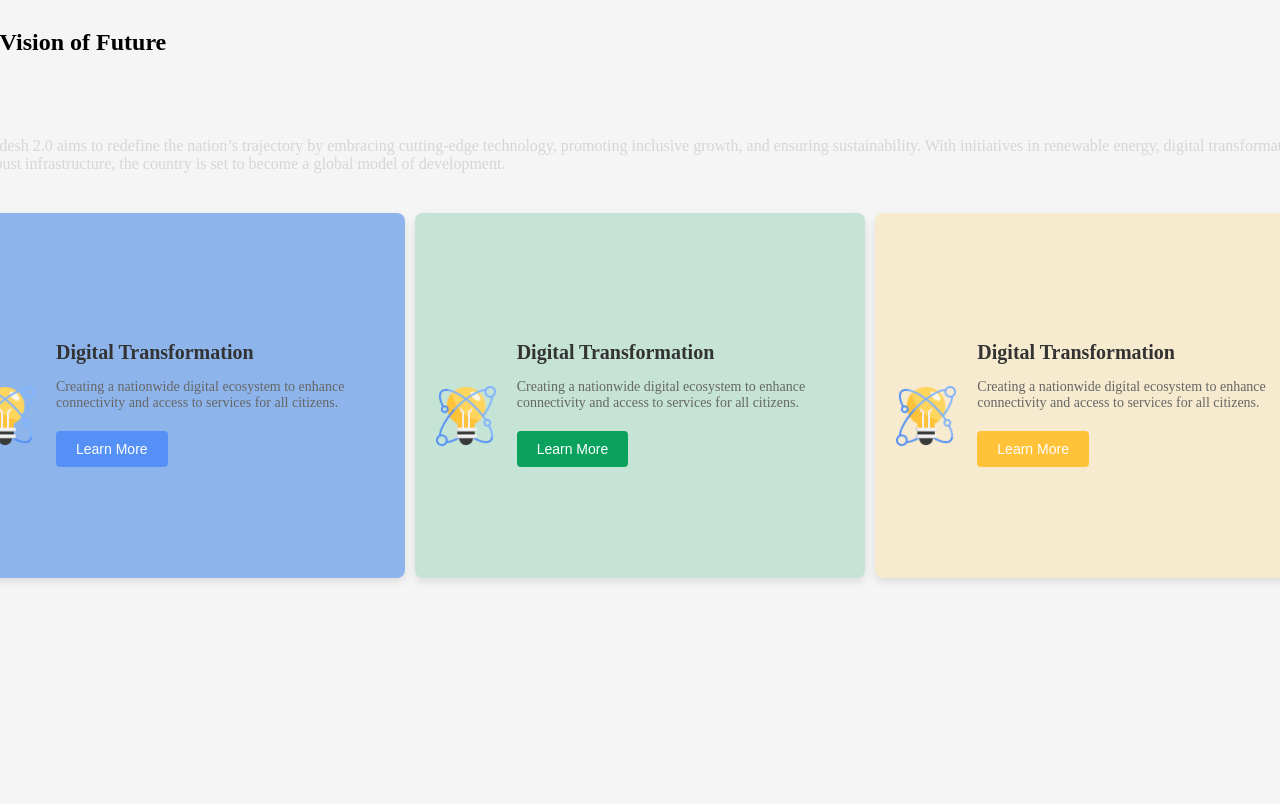
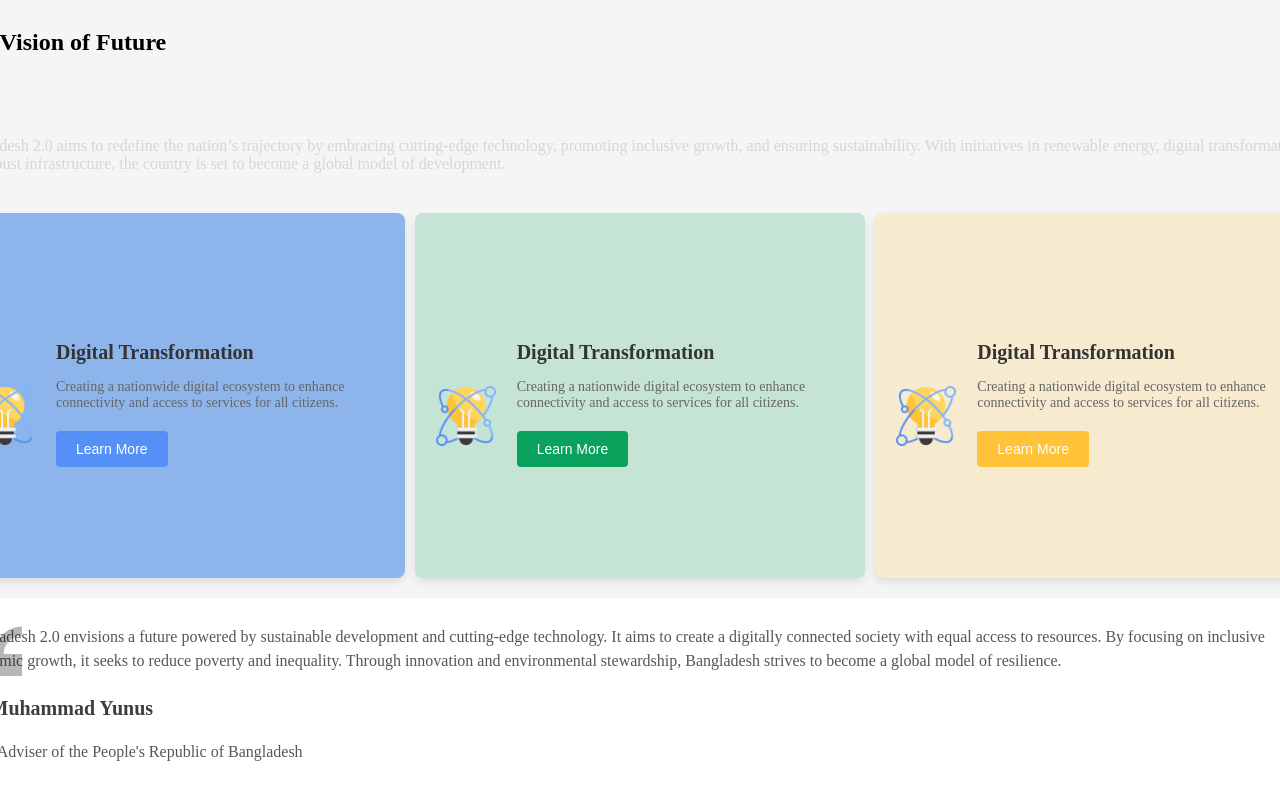
Before and after one commit to Antik-12/programming_hero_Assisgment_1, a plain HTML site: page index.html in a window 1280 px wide. Shown: the part 747-1551 px from the top of the page. Before the commit the page ends 1345 px from the top, so only its background shows below. Drawn offline with Linux system fonts and the light colour scheme.

Commit message:
the vision of future

```diff
--- a/index.html
+++ b/index.html
@@ -63,6 +63,17 @@
           </div>
         </div>
       </div>
+
+      <div class="dr-younus">
+        <div class="dr-younus-2">
+          <p class="dr-younus-p">Bangladesh 2.0 envisions a future powered by sustainable development and cutting-edge technology. It aims to create a digitally connected society with equal access to resources. By focusing on inclusive economic growth, it seeks to reduce poverty and inequality. Through innovation and environmental stewardship, Bangladesh strives to become a global model of resilience.
+
+        </p>
+
+        <h3 class="dr-younus-3">Dr. Muhammad Yunus</h3>
+        <p class="chief-advisor">Chief Adviser of the People's Republic of Bangladesh</p>
+      </div>
+      </div>
     </section>
   </main>
 </body>
--- a/styles/style.css
+++ b/styles/style.css
@@ -5,17 +5,20 @@ body {
   height: 100vh;
   display: flex;
   justify-content: center;
+
   align-items: center;
   background-color: #f5f5f5;
+
+
 }
 
 main {
   display: flex;
   flex-direction: column;
   align-items: center;
-  justify-content: flex-start;
+   justify-content: flex-start;
   width: 100%;
-  max-width: 1280px;
+   max-width: 1280px;
   max-height: 765px;
 }
 
@@ -156,3 +159,64 @@ img {
 .description-2{
   padding: 20px;
 }
+
+.dr-younus{
+
+
+  padding: 24px;
+  border-radius: 24px;
+  background-color: #FFFFFF;
+}
+
+.dr-younus-p{
+  background-image: url('../assets/quote-bg.png');
+  background-repeat: no-repeat;
+  background-position: left top;
+  padding: 3px;
+
+
+  line-height: 24px;
+  margin: 0;
+
+}
+
+.dr-younus-2{
+
+  font-size: 16px;
+  font-weight: normal;
+  color: rgba(14, 14, 14, 0.7);
+  line-height: 24px;
+}
+
+.dr-younus-3{
+ font-size: 20px;
+ font-weight: bold;
+ color: rgba(14, 14, 14, 0.8);
+  line-height: 24px;
+}
+
+
+
+
+
+
+
+
+
+
+
+
+.dr-younus-2{
+
+  font-size: 16px;
+  font-weight: normal;
+  color: rgba(14, 14, 14, 0.7);
+  line-height: 24px;
+}
+
+.dr-younus-3{
+ font-size: 20px;
+ font-weight: bold;
+ color: rgba(14, 14, 14, 0.8);
+  line-height: 24px;
+}
```
